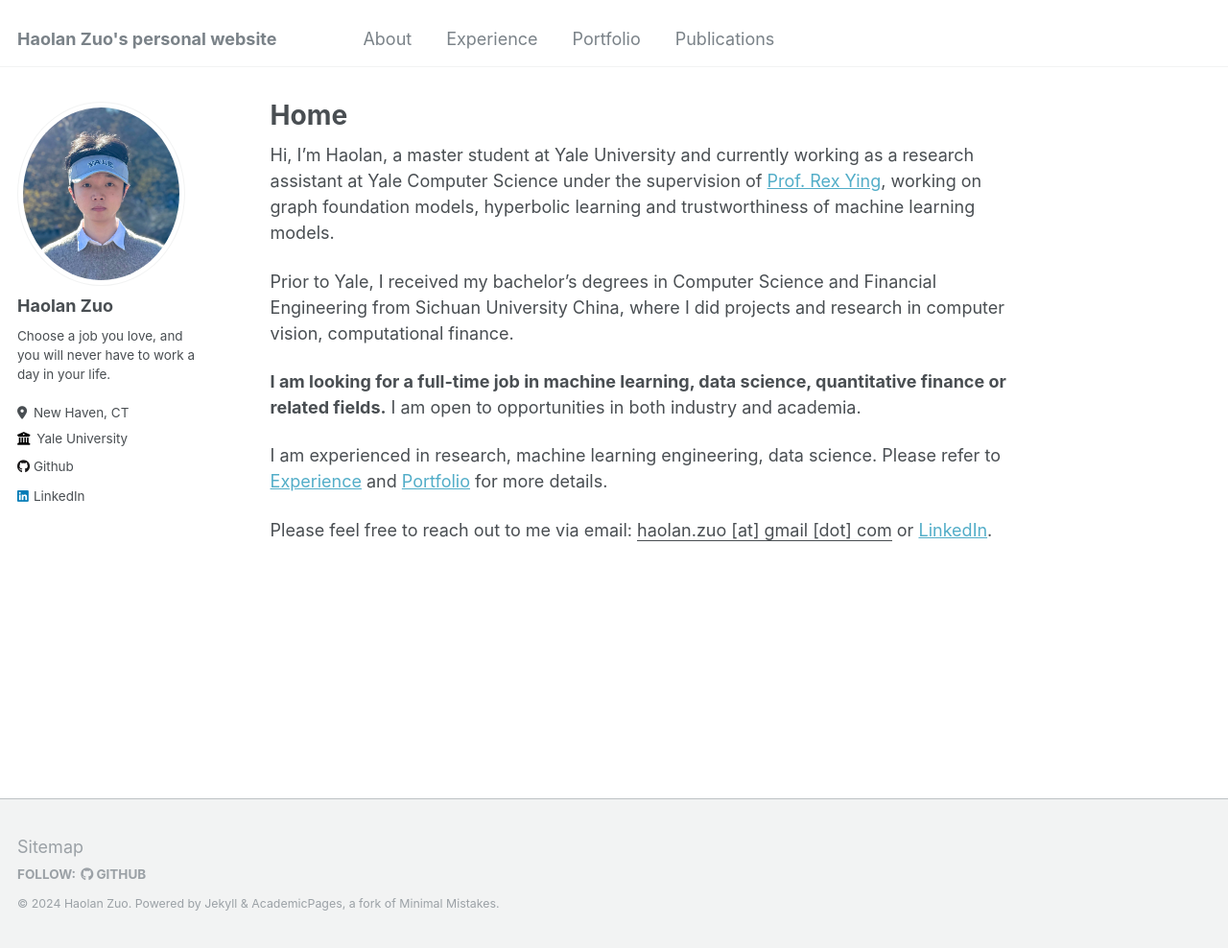
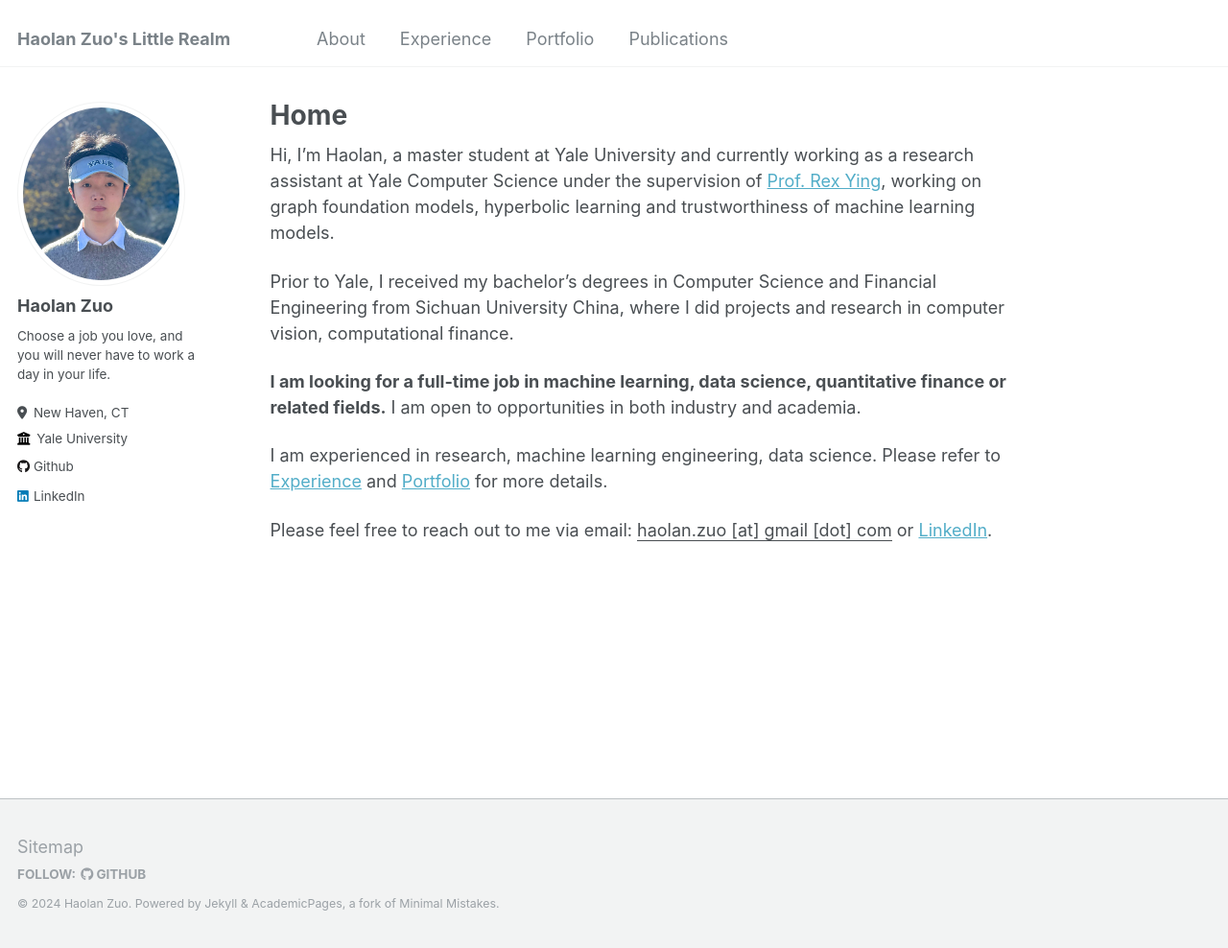
Before and after one commit to daniel620/daniel620.github.io, a Jekyll site: the page built from _pages/about.md, in a window 1280 px wide and 988 px high. Shown: the whole window at 96% size. Built offline with Jekyll 4.4.1, drawn with Linux system fonts in a browser that asks for light colours.

```diff
--- a/_config.yml
+++ b/_config.yml
@@ -8,7 +8,7 @@
 
 # Basic Site Settings
 locale                   : "en-US"
-title                    : "Haolan Zuo's personal website"
+title                    : "Haolan Zuo's Little Realm"
 title_separator          : "-"
 name                     : &name "Haolan Zuo"
 description              : &description "Haolan Zuo's personal academic and professional website showcasing experience\
@@ -16,7 +16,6 @@ description              : &description "Haolan Zuo's personal academic and prof
 url                      : https://daniel620.github.io # the base hostname & protocol for your site e.g. "https://mmistakes.github.io"
 baseurl                  : "" # the subpath of your site, e.g. "/blog"
 repository               : "daniel620/daniel620.github.io"
-# My Little Realm
 
 # Site Author - The following control what appear as part of the author content on the side bar.
 #               If a field is blank the icon and link will not appear, otherwise it will be shown.
@@ -113,7 +112,7 @@ atom_feed:
   hide                   : false     # change to true to hide the RSS feed in the footer
   path                   : # blank (default) uses feed.xml
 
-
+# google-site-verification=J65BrcI3GWpgH_uP1rr603TdXswwxbO8rSVHs8CQek4
 # SEO Related
 google_site_verification : "J65BrcI3GWpgH_uP1rr603TdXswwxbO8rSVHs8CQek4"
 bing_site_verification   :
--- /dev/null
+++ b/googlec993be1d0a0953b7.html
@@ -0,0 +1 @@
+google-site-verification: googlec993be1d0a0953b7.html
```
